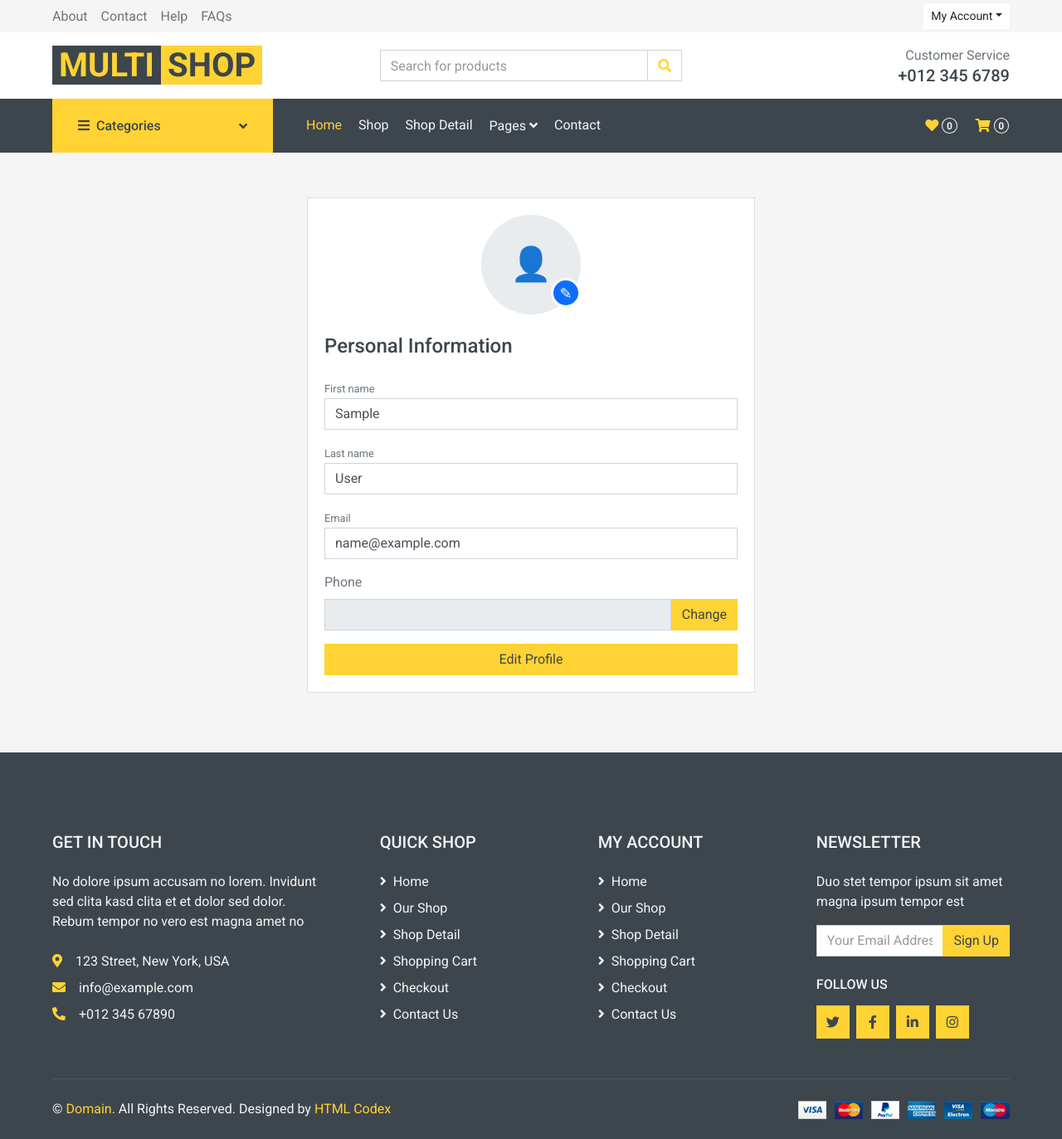
After one commit to Amirhamzeh-Eidi/multishop, a Django app: page /accounts/profile/edit/ in a window 1280 px wide. The commit adds this page. Shown: the whole page at 83% size. Run offline with Django 5.2, Linux system fonts and the light colour scheme; the visitor is signed in with stand-in values (Sample User, id 1); some libraries are stand-ins or nearby versions.

Commit message:
feat: add personal information edit page

```diff
--- a/accounts/forms.py
+++ b/accounts/forms.py
@@ -104,3 +104,35 @@ class AddressForm(forms.ModelForm):
         if not city.province.id == province.id:
             raise ValidationError("city and province does not blong together")
         return cleaned_data
+
+class ProfileEditForm(forms.ModelForm):
+    def __init__(self, *args, **kwargs):
+        super().__init__(*args, **kwargs)
+        self.fields["phone"].disabled = True
+    class Meta:
+        model = User
+        fields = [
+            "first_name",
+            "last_name",
+            "email",
+            "phone",
+            "profile",
+        ]
+
+        widgets = {
+            "first_name": forms.TextInput(attrs={
+                "class": "form-control",
+            }),
+            "last_name": forms.TextInput(attrs={
+                "class": "form-control",
+            }),
+            "email": forms.EmailInput(attrs={
+                "class": "form-control",
+            }),
+            "phone": forms.TextInput(attrs={
+                "class": "form-control",
+            }),
+            "profile": forms.FileInput(attrs={
+                "class": "form-control profile-input",
+            }),
+        }
--- /dev/null
+++ b/accounts/templates/accounts/profile_edit.html
@@ -0,0 +1,93 @@
+{% extends 'base.html' %}
+{% block main %}
+<div class="container py-4">
+    <div class="row justify-content-center">
+        <div class="col-md-8 col-lg-6">
+
+            <div class="card">
+                <div class="card-body">
+
+
+                    <form method="post" enctype="multipart/form-data">
+                        {% csrf_token %}
+                        <div class="profile-section text-center mb-4">
+
+                            <div class="profile-image-wrapper">
+
+                                {% if form.instance.profile %}
+                                    <img
+                                        src="{{ form.instance.profile.url }}"
+                                        alt="Profile"
+                                        class="profile-image"
+                                    >
+                                {% else %}
+                                    <div class="profile-placeholder">
+                                        <span>👤</span>
+                                    </div>
+                                {% endif %}
+
+                                <label
+                                    for="{{ form.profile.id_for_label }}"
+                                    class="profile-edit-btn"
+                                    title="Change profile picture"
+                                >
+                                    ✎
+                                </label>
+
+                            </div>
+
+                            {{ form.profile }}
+
+                            {% if form.profile.errors %}
+                                <div class="text-danger small mt-2">
+                                    {{ form.profile.errors }}
+                                </div>
+                            {% endif %}
+
+                        </div>
+
+                    <h4 class="mb-4">Personal Information</h4>
+
+                    <div class="mb-3">
+                        <small class="text-muted">First name</small>
+                        <div>{{ form.first_name}}</div>
+                    </div>
+
+                    <div class="mb-3">
+                        <small class="text-muted">Last name</small>
+                        <div>{{ form.last_name}}</div>
+                    </div>
+
+                    <div class="mb-3">
+                        <small class="text-muted">Email</small>
+                        <div>{{ form.email}}</div>
+                    </div>
+
+                    <div class="mb-3">
+                        <label for="{{ form.phone.id_for_label }}" class="form-label">
+                            Phone
+                        </label>
+
+                        <div class="d-flex gap-2">
+                            {{ form.phone }}
+
+                            <a href="{% url 'accounts:change_phone' %}?next={% url 'accounts:profile_edit'%}"
+                            class="btn btn-primary">
+                                Change
+                            </a>
+                        </div>
+                    </div>
+
+                    <button type="submit"
+                       class="btn btn-primary w-100">
+                        Edit Profile
+                    </button>
+                    </form>
+
+                </div>
+            </div>
+
+        </div>
+    </div>
+</div>
+{% endblock main %}
--- a/accounts/urls.py
+++ b/accounts/urls.py
@@ -19,4 +19,5 @@ urlpatterns = [
     path('addresses/delete/<int:pk>/', views.AddressDeleteView.as_view(),name="delete_address"),
     path('addresses/set-default/<int:pk>', views.set_default_address, name="set_default_address"),
     path('profile/', views.ProfileView.as_view(), name="user_profile"),
+    path('profile/edit/', views.ProfileEditView.as_view(), name="profile_edit"),
 ]
--- a/accounts/views.py
+++ b/accounts/views.py
@@ -27,6 +27,7 @@ class UserLoginView(LoginView):
         if next_url:
             return next_url
         return reverse_lazy("home:home")
+
 class UserAuthView(FormView):
     form_class = forms.UserAuthForm
     template_name = "accounts/auth.html"
@@ -43,6 +44,7 @@ class UserAuthView(FormView):
             return redirect(reverse("accounts:verify_code") + f"?token={otp.token}&next={next_url}")
         else:
             return redirect(reverse("accounts:verify_code") + f"?token={otp.token}")
+
 class ResendOtpView(View):
     def post(self, request):
         next_url = self.request.POST.get("next")
@@ -150,6 +152,7 @@ class AddAddressView(LoginRequiredMixin, CreateView):
             models.Address.objects.filter(user=address.user, is_default=True).update(is_default=False)
             address.save()
         return super().form_valid(form)
+
 def get_cities(request, pk):
     cities = models.City.objects.filter(province_id=pk).values("id", "name")
     return JsonResponse(
@@ -176,6 +179,8 @@ class AddressListView(LoginRequiredMixin, ListView):
     model = models.Address
     def get_queryset(self):
         return super().get_queryset().filter(user=self.request.user)
+
+
 
 class AddressDeleteView(LoginRequiredMixin, DeleteView):
     model = models.Address
@@ -270,6 +275,13 @@ class ResendOtpChangePhoneView(LoginRequiredMixin, View):
 
 class ProfileView(LoginRequiredMixin, TemplateView):
     template_name = "accounts/profile.html"
+class ProfileEditView(LoginRequiredMixin, UpdateView):
+    template_name = "accounts/profile_edit.html"
+    model = models.User
+    form_class = forms.ProfileEditForm
+    success_url = reverse_lazy("accounts:user_profile")
+    def get_object(self, queryset=None):
+        return self.request.user
 @login_required
 def set_default_address(request, pk):
     address = get_object_or_404(models.Address, id=pk, user=request.user)
--- /dev/null
+++ b/static/css/custom.css
@@ -0,0 +1,62 @@
+    .profile-section {
+        display: flex;
+        flex-direction: column;
+        align-items: center;
+    }
+
+    .profile-image-wrapper {
+        position: relative;
+        width: 120px;
+        height: 120px;
+    }
+
+    .profile-image,
+    .profile-placeholder {
+        width: 120px;
+        height: 120px;
+        border-radius: 50%;
+    }
+
+    .profile-image {
+        object-fit: cover;
+        display: block;
+    }
+
+    .profile-placeholder {
+        background: #e9ecef;
+        display: flex;
+        align-items: center;
+        justify-content: center;
+        font-size: 40px;
+        color: #6c757d;
+    }
+
+    .profile-edit-btn {
+        position: absolute;
+        right: 0;
+        bottom: 0;
+
+        width: 36px;
+        height: 36px;
+
+        border-radius: 50%;
+        background: #0d6efd;
+        color: white;
+
+        display: flex;
+        align-items: center;
+        justify-content: center;
+
+        cursor: pointer;
+        border: 3px solid white;
+
+        font-size: 18px;
+    }
+
+    .profile-edit-btn:hover {
+        background: #0b5ed7;
+    }
+
+    .profile-section .profile-input {
+        display: none !important;
+    }
--- a/templates/includes/header_links.html
+++ b/templates/includes/header_links.html
@@ -21,3 +21,4 @@
 
 <!-- Customized Bootstrap Stylesheet -->
 <link href="{% static "css/style.css" %}" rel="stylesheet">
+<link href="{% static "css/custom.css" %}" rel="stylesheet">
```
